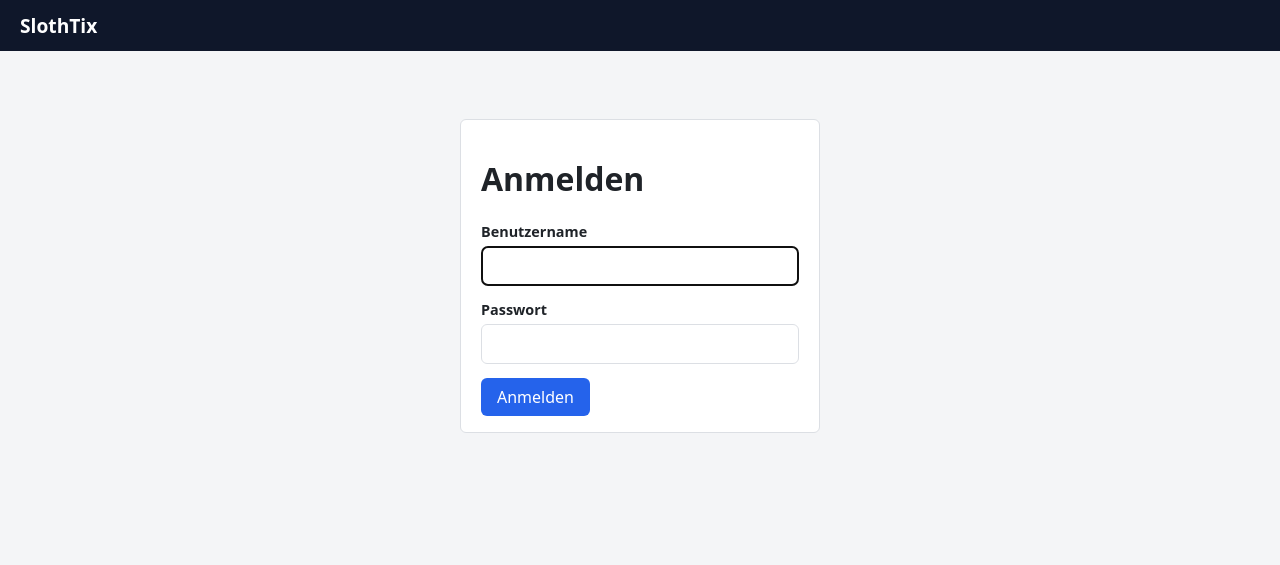
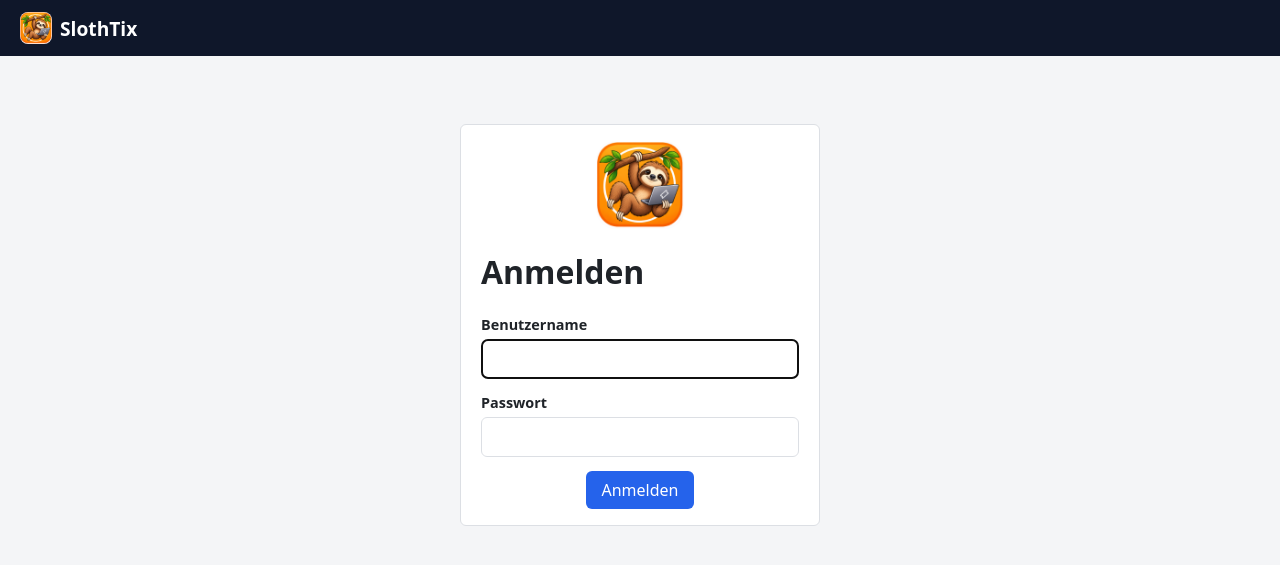
Before and after one commit to dennismarcbusch/slothtix, a Flask app: page /login in a window 1280 px wide. Shown: the top 565 px of the page. Run offline with Flask 3, Linux system fonts and the light colour scheme; parts of the project's set-up code (start-up, migrations or seed data) failed here and were passed over.

Commit message:
Add SlothTix logo and favicon
Wires up the favicon.io package (favicon.ico, PNG sizes, apple-touch-icon,
web manifest) in base.html's <head>, fixes the manifest's icon paths
and name (favicon.io left them empty/root-relative, which don't match
our /static/ layout), and adds a /favicon.ico route since browsers
request that path directly regardless of the <link> tags.

Also places the logo itself in the navbar brand (next to the SlothTix
wordmark) and above the login form for a more branded first impression.

Co-Authored-By: Claude Sonnet 5 <noreply@anthropic.com>

```diff
--- a/static/style.css
+++ b/static/style.css
@@ -38,10 +38,18 @@ a { color: var(--color-primary); }
 }
 
 .brand {
+    display: flex;
+    align-items: center;
+    gap: 0.5rem;
     font-weight: 700;
     font-size: 1.2rem;
     text-decoration: none;
     color: var(--color-navbar-text);
+}
+.brand-logo {
+    height: 32px;
+    width: 32px;
+    border-radius: 8px;
 }
 
 .main-nav { display: flex; gap: 1rem; flex-wrap: wrap; flex: 1; }
@@ -75,7 +83,16 @@ a { color: var(--color-primary); }
     margin-bottom: 1rem;
 }
 
-.auth-card { max-width: 360px; margin: 3rem auto; }
+.auth-card { max-width: 360px; margin: 3rem auto; text-align: center; }
+.auth-card h1 { text-align: left; }
+.auth-card .field { text-align: left; }
+.auth-logo {
+    display: block;
+    margin: 0 auto 1rem;
+    height: 88px;
+    width: 88px;
+    border-radius: 20px;
+}
 
 .flashes { list-style: none; padding: 0; margin: 0 0 1rem; }
 .flash {
--- a/templates/base.html
+++ b/templates/base.html
@@ -4,11 +4,19 @@
     <meta charset="utf-8">
     <meta name="viewport" content="width=device-width, initial-scale=1">
     <title>{% block title %}SlothTix{% endblock %}</title>
+    <link rel="icon" type="image/png" sizes="32x32" href="{{ url_for('static', filename='favicon-32x32.png') }}">
+    <link rel="icon" type="image/png" sizes="16x16" href="{{ url_for('static', filename='favicon-16x16.png') }}">
+    <link rel="shortcut icon" href="{{ url_for('static', filename='favicon.ico') }}">
+    <link rel="apple-touch-icon" sizes="180x180" href="{{ url_for('static', filename='apple-touch-icon.png') }}">
+    <link rel="manifest" href="{{ url_for('static', filename='site.webmanifest') }}">
     <link rel="stylesheet" href="{{ url_for('static', filename='style.css') }}">
 </head>
 <body>
     <header class="topbar">
-        <a class="brand" href="{{ url_for('main.index') }}">SlothTix</a>
+        <a class="brand" href="{{ url_for('main.index') }}">
+            <img src="{{ url_for('static', filename='android-chrome-192x192.png') }}" alt="" class="brand-logo">
+            SlothTix
+        </a>
         {% if current_user.is_authenticated %}
         <nav class="main-nav">
             <a href="{{ url_for('tickets.list_view') }}">Tickets</a>
--- a/templates/login.html
+++ b/templates/login.html
@@ -2,6 +2,7 @@
 {% block title %}Anmelden – SlothTix{% endblock %}
 {% block content %}
 <div class="card auth-card">
+    <img src="{{ url_for('static', filename='android-chrome-192x192.png') }}" alt="SlothTix" class="auth-logo">
     <h1>Anmelden</h1>
     <form method="post" novalidate>
         {{ form.hidden_tag() }}
```
Also changed, not shown: app/routes.py (+7 -0 lines), static/android-chrome-192x192.png (added), static/android-chrome-512x512.png (added), static/apple-touch-icon.png (added), static/favicon-16x16.png (added), static/favicon-32x32.png (added), static/favicon.ico (added), static/site.webmanifest (added).
